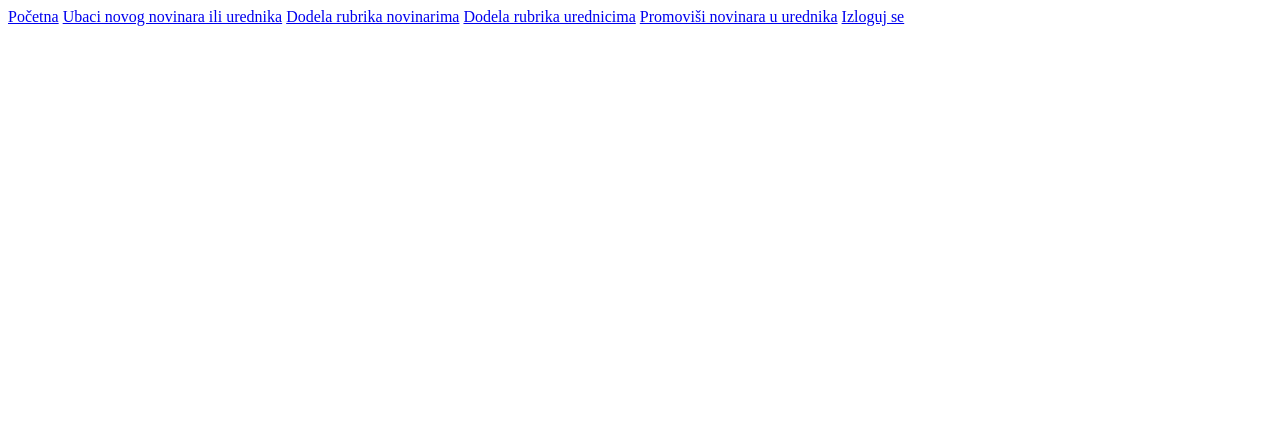
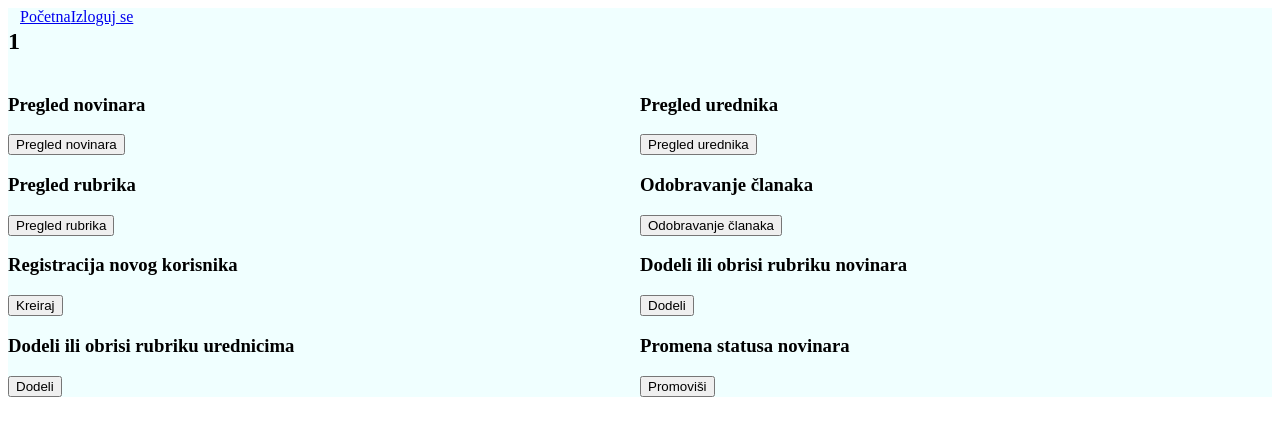
Before and after one commit to uros1605/Projekat_iz_PISiBP, a PHP site: page /naslovna.php in a window 1280 px wide. Shown: the top 436 px of the page. Run offline with PHP 8.4, Linux system fonts and the light colour scheme; the visitor is signed in with stand-in values (Sample User, id 1).

Commit message:
Add files via upload

```diff
--- a/Admin/klase.php
+++ b/Admin/klase.php
@@ -158,6 +158,83 @@ class AdminMetode{
         $stmt->execute();
     }
 
+    function getNovinarRubrike($novinar_id)
+    {
+        $stmt = $this->conn->prepare("select * from  novinar_rubrika where id_novinara=?");
+        $stmt->bind_param("i",$novinar_id);
+        $stmt->execute();
+        $rezultat=$stmt->get_result();
+
+        if($rezultat->num_rows > 0){
+            return $rezultat;
+        }
+        else{
+            return false;
+        }
+    }
+
+    function getUrednikRubrike($urednik_id)
+    {
+        $stmt = $this->conn->prepare("select * from  urednik_rubrika where id_urednika=?");
+        $stmt->bind_param("i",$urednik_id);
+        $stmt->execute();
+        $rezultat=$stmt->get_result();
+
+        if($rezultat->num_rows > 0){
+            return $rezultat;
+        }
+        else{
+            return false;
+        }
+    }
+
+    function getRubrikaByID($rubrika_id)
+    {
+        $stmt = $this->conn->prepare("select * from  rubrika where id_rubrike=?");
+        $stmt->bind_param("i",$rubrika_id);
+        $stmt->execute();
+        $rezultat=$stmt->get_result();
+
+        if($rezultat->num_rows > 0){
+            return $rezultat->fetch_assoc();
+        }
+        else{
+            return false;
+        }
+    }
+
+    function getBrojClanakaByNovinar($novinar_id)
+    {
+        $stmt = $this->conn->prepare("select count(*) as broj_clanaka from vest where id_novinara = ? ");
+        $stmt->bind_param("i",$novinar_id);
+        $stmt->execute();
+        $rezultat = $stmt->get_result();
+        return $rezultat->fetch_assoc();
+    }
+
+    function getNovinarByID($novinar_id)
+    {
+        $stmt = $this->conn->prepare("select * from redakcija where id_korisnika=?");
+        $stmt->bind_param("i",$novinar_id);
+        $stmt->execute();
+        $rezultat=$stmt->get_result();
+
+        if($rezultat->num_rows > 0){
+            return $rezultat->fetch_assoc();
+        }
+        else{
+            return false;
+        }
+    }
+
+    function obrisiKorisnika($id_korisnika)
+    {
+        $stmt = $this->conn->prepare("delete from redakcija where id_korisnika = ?");
+        $stmt->bind_param("i",$id_korisnika);
+        $stmt->execute();
+    }
+
+
 }
 
 $metode = new AdminMetode("localhost", "root", "", "uros_projekat");
--- a/Admin/menu.php
+++ b/Admin/menu.php
@@ -1,6 +1,2 @@
 <a href="naslovna.php">Početna</a>
-<a href="kreiraj_korisnika.php"> Ubaci novog novinara ili urednika</a>
-<a href="dodela_rubrika_novinarima.php">Dodela rubrika novinarima</a>
-<a href="dodela_rubrika_urednicima.php">Dodela rubrika urednicima</a>
-<a href="promocija_novinar_urednik.php">Promoviši novinara u urednika</a>
 <a href="logout.php"> Izloguj se </a>
--- a/Admin/naslovna.php
+++ b/Admin/naslovna.php
@@ -10,13 +10,51 @@ if (isset($_SESSION["id_korisnika"])) {
     <meta charset="UTF-8">
     <meta name="viewport" content="width=device-width, initial-scale=1.0">
     <title>Administracija - Naslovna</title>
+    <link rel="stylesheet" href="style.css">
 
 </head>
 <body>
+    <section class="main">
     <?php
+    echo "<h2>$_SESSION[uloga]</h2>";
     include "menu.php";
     ?>
+    <div class="main">
+    <div class="polje">
+        <h3>Pregled novinara</h3>
+        <a href="pregled_novinara.php"><button>Pregled novinara</button></a>
+    </div>
+    <div class="polje">
+        <h3>Pregled urednika</h3>
+        <a href="pregled_urednika.php"><button>Pregled urednika</button></a>
+    </div>
+    <div class="polje">
+        <h3>Pregled rubrika</h3>
+        <a href="pregled_rubrika.php"><button>Pregled rubrika</button></a>
+    </div>
+    <div class="polje">
+        <h3>Odobravanje članaka</h3>
+        <a href="odobravanje_clanaka.php"><button>Odobravanje članaka</button></a>
+    </div>
+    <div class="polje">
+        <h3>Registracija novog korisnika</h3>
+        <a href="kreiraj_korisnika.php"><button>Kreiraj</button></a>
+    </div>
+    <div class="polje">
+        <h3>Dodeli ili obrisi rubriku novinara</h3>
+        <a href="dodela_rubrika_novinarima.php"><button>Dodeli</button></a>
+    </div>
+    <div class="polje">
+        <h3>Dodeli ili obrisi rubriku urednicima</h3>
+        <a href="dodela_rubrika_urednicima.php"><button>Dodeli</button></a>
+    </div>
+    <div class="polje">
+        <h3>Promena statusa novinara</h3>
+        <a href="promocija_novinar_urednik.php"><button>Promoviši</button></a>
+    </div>
+    </div>
 
+    </section>
 </body>
 </html>
 
--- /dev/null
+++ b/Admin/style.css
@@ -0,0 +1,20 @@
+.main{
+    display: flex;
+    flex-wrap: wrap;
+    background-color: azure;
+    flex-direction: row;
+}
+
+.polje{
+    width: 50%;
+}
+
+.novinar_polje{
+    width: 33%;
+    background-color: bisque;
+}
+
+.uredni_polje{
+    width: 33%;
+    background-color: bisque;
+}
```
Also changed, not shown: Admin/brisanje_korisnika.php (added, +14 -0 lines), Admin/pregled_novinara.php (added, +63 -0 lines), Admin/pregled_urednika.php (added, +59 -0 lines), Admin/promocija_novinar_urednik.php (+7 -0 lines).
